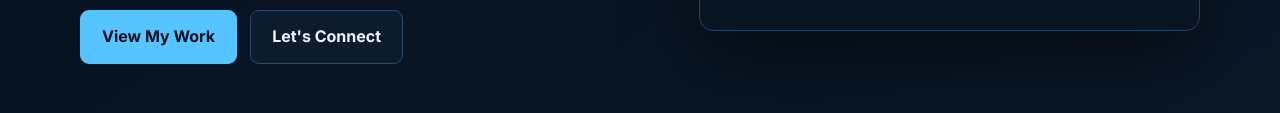
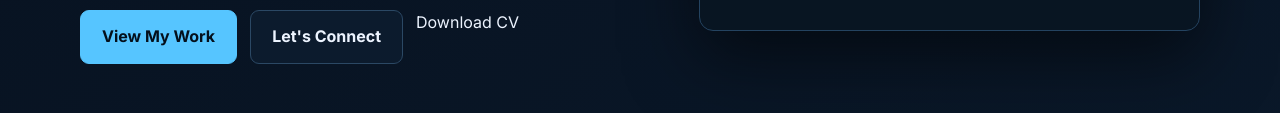
Before and after one commit to Lcwebdesigner/luswa-portfolio, a plain HTML site: page index.html in a window 1280 px wide. Shown: the part 623-736 px from the top of the page. Drawn offline with Linux system fonts and the light colour scheme.

Commit message:
Update index.html

```diff
--- a/index.html
+++ b/index.html
@@ -32,6 +32,9 @@
           <div class="hero-actions">
             <a class="btn primary" href="#projects">View My Work</a>
             <a class="btn secondary" href="#contact">Let's Connect</a>
+            <a href="assets/Mr.%20Luswa%20CV.pdf" download class="cv-download-btn">
+    Download CV
+</a>
           </div>
           <div class="quick-stats">
             <div><strong>HTML/CSS/JS</strong><small>Web Development</small></div>
```
